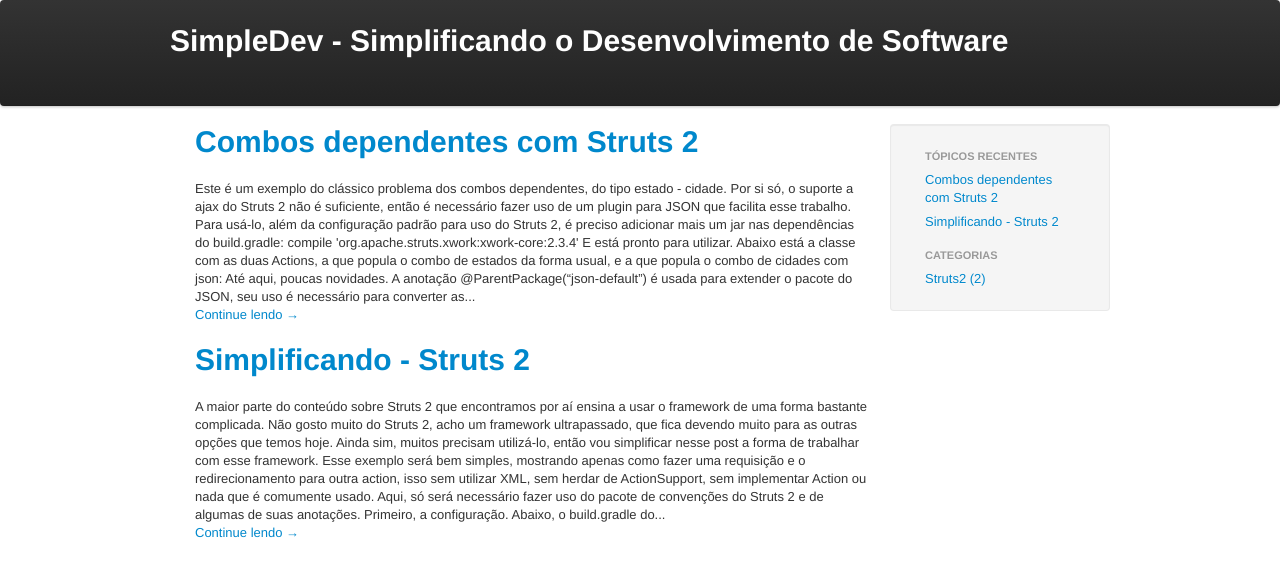
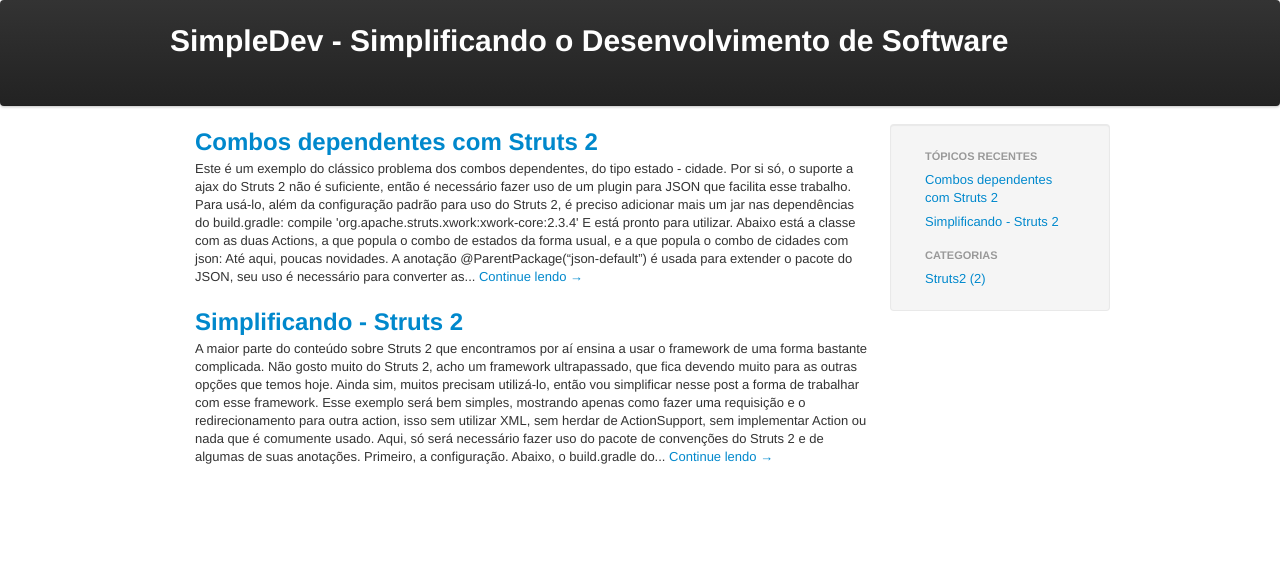
Before and after one commit to juliano/simpledev, a Jekyll site: the page built from blog/index.html, in a window 1280 px wide. Shown: the top 577 px of the page. Built offline with Jekyll 4.4.1, drawn with Linux system fonts in a browser that asks for light colours; Markdown is read by kramdown in place of the engine named in the settings.

Commit message:
melhorando disposição do link

```diff
--- a/blog/index.html
+++ b/blog/index.html
@@ -6,9 +6,9 @@ description: A description about my blog homepage
 <div id="posts">
   <ul>
     {% for post in site.posts %}
-      <h1><a href="{{ post.url }}">{{ post.title }}</a></h1>
-        {{ post.content | strip_html | truncatewords:120 }}<br>
-        <a href="{{ post.url }}">Continue lendo →</a><br><br>
+      <h2><a href="{{ post.url }}">{{ post.title }}</a></h2>
+        {{ post.content | strip_html | truncatewords:120 }}
+      <a href="{{ post.url }}">Continue lendo →</a><br><br>
     {% endfor %}
   </ul>
 </div>
```
